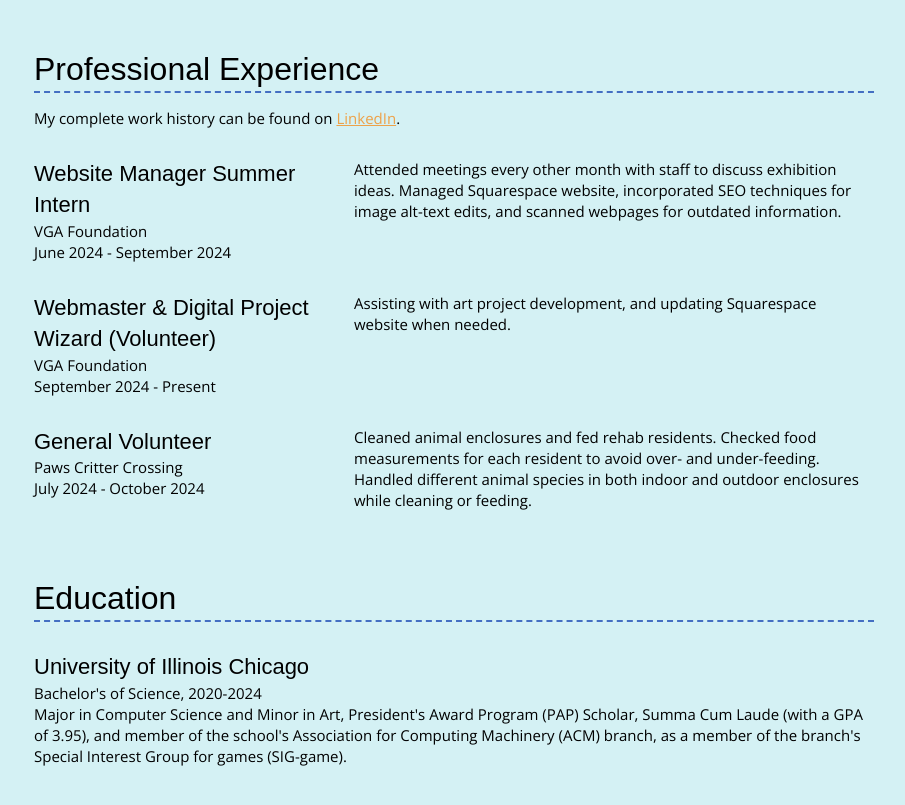
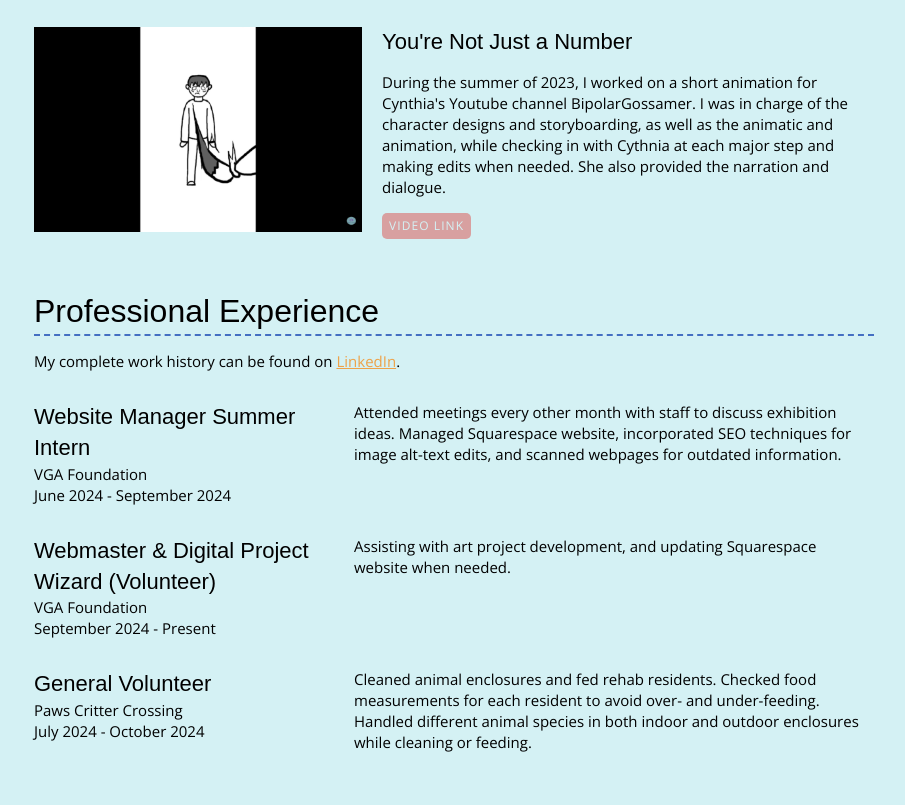
Before and after one commit to IsaacS2/isaac-s-website, a plain HTML site: page resume.html in a window 1280 px wide. Shown: the part 1898-2703 px from the top of the page, without its empty margins (186-1091 px from the left). Drawn offline with nearby package versions, Linux system fonts and the light colour scheme; a web font is replaced by a local one.

Commit message:
Reenters animation project

```diff
--- a/resume.html
+++ b/resume.html
@@ -201,7 +201,7 @@
           </div>
         </section> -->
 
-        <!-- <section class="project-item">
+        <section class="project-item">
           <img src="images/project-bg-animation-500px.png" srcset="images/project-bg-animation-1000px.png 2x"
             alt="Digital drawing of a person being painted on a blank canvas." width="" height="">
           <div class="project-info">
@@ -214,7 +214,7 @@
             <a class="btn" href="https://youtube.com/shorts/c2XTWlFwhLA?si=SFnUOJDDvcQiPzco" target="_blank">Video
               Link</a>
           </div>
-        </section> -->
+        </section>
 
         <!-- <section class="project-item">
           <img src="images/project-mole-500px.png" srcset="images/project-mole-1000px.png 2x"
```
